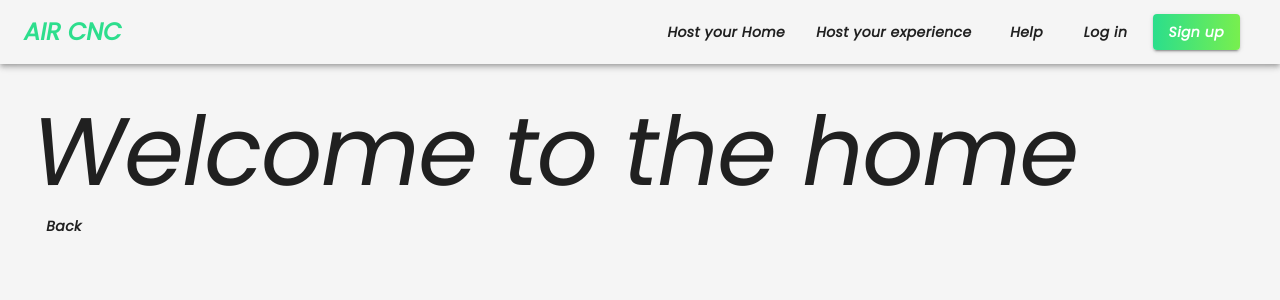
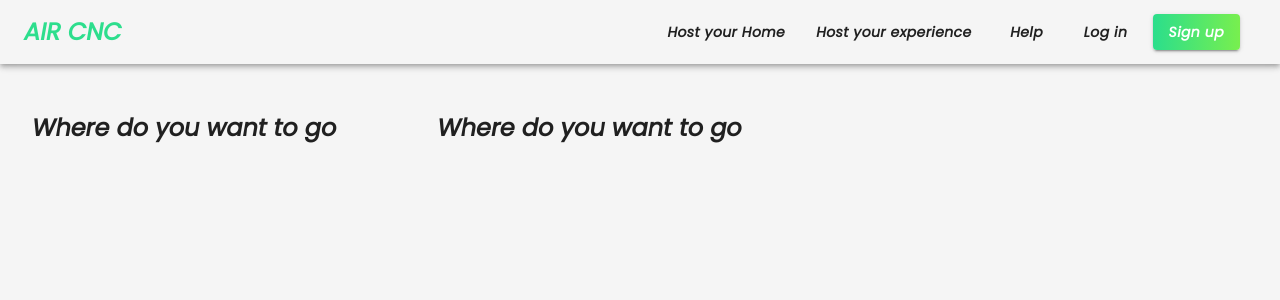
Before and after one commit to Shakib448/next-js-air-cnc, a Next.js app in the folder client/: page /home in a window 1280 px wide. Shown: the top 300 px of the page. Built offline with nearby package versions, Linux system fonts and the light colour scheme.

Commit message:
WIP on HomeForm

```diff
--- a/client/pages/home/index.js
+++ b/client/pages/home/index.js
@@ -1,20 +1,18 @@
-import {
-  Button,
-  Container,
-  Grid,
-  makeStyles,
-  Typography,
-} from "@material-ui/core";
+import { Container, Grid, makeStyles } from "@material-ui/core";
 import React from "react";
 import Layout from "../../src/Components/Layout/Layout";
-import Link from "next/link";
 import clsx from "clsx";
 import Navigation from "../../src/Components/Navigation/Navigation";
+import HomeForm from "../../src/Components/Home/HomeForm";
+import HomeContent from "../../src/Components/Home/HomeContent";
 
 const useStyles = makeStyles((theme) => ({
   root: {
     padding: theme.spacing(4),
     height: "100vh",
+  },
+  gird: {
+    margin: `${theme.spacing(2)}px 0px`,
   },
 }));
 
@@ -24,12 +22,10 @@ const Home = () => {
     <>
       <Navigation />
       <Layout title="Welcome to AIR-CNC">
-        <Container className={clsx(classes.root)}>
-          <Grid item>
-            <Typography variant="h1">Welcome to the home</Typography>
-            <Link href="/">
-              <Button>Back</Button>
-            </Link>
+        <Container maxWidth="lg" className={clsx(classes.root)}>
+          <Grid item container direction="row" className={clsx(classes.gird)}>
+            <HomeForm />
+            <HomeContent />
           </Grid>
         </Container>
       </Layout>
--- /dev/null
+++ b/client/src/Components/Home/HomeContent.js
@@ -0,0 +1,13 @@
+import { Box, Grid, Typography } from "@material-ui/core";
+
+const HomeContent = () => {
+  return (
+    <Grid item container md={8} lg={8} sm={12}>
+      <Typography variant="h5">
+        <Box fontWeight="fontWeightBold">Where do you want to go</Box>
+      </Typography>
+    </Grid>
+  );
+};
+
+export default HomeContent;
--- /dev/null
+++ b/client/src/Components/Home/HomeForm.js
@@ -0,0 +1,13 @@
+import { Box, Grid, Typography } from "@material-ui/core";
+
+const HomeForm = () => {
+  return (
+    <Grid item container md={4} lg={4} sm={12}>
+      <Typography variant="h5">
+        <Box fontWeight="fontWeightBold">Where do you want to go</Box>
+      </Typography>
+    </Grid>
+  );
+};
+
+export default HomeForm;
```
